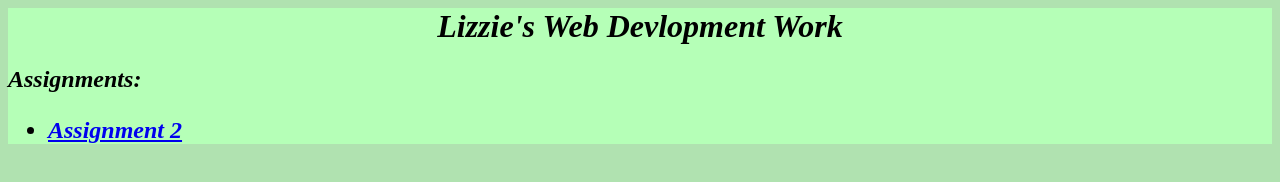
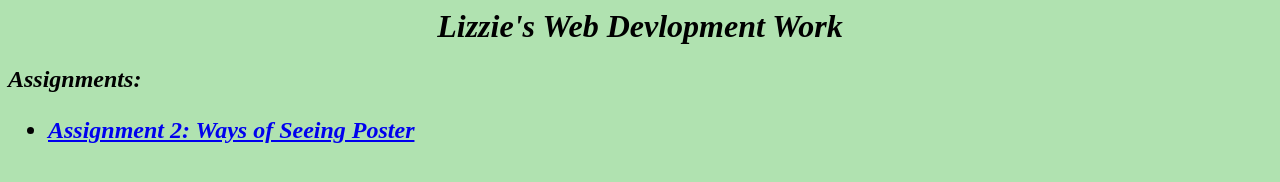
Before and after one commit to lizziejengland/lizziejengland.github.io, a plain HTML site: page index.html in a window 1280 px wide. Drawn offline with Linux system fonts and the light colour scheme.

Commit message:
something

```diff
--- a/index.html
+++ b/index.html
@@ -4,7 +4,7 @@
 
 	</head>
 	<body style="background-color: rgb(176, 226, 176)">
-        <main style ="background-color: rgb(181, 255, 183); text-align: center;">
+        <main style ="background-color: rgb(176, 226, 176); text-align: center;">
             <p>
                 <h1><i>
                     Lizzie's Web Devlopment Work
@@ -14,7 +14,7 @@
                     <ul style = "text-align: left;">
                         <li style = "text-align: left;">
                             <a href ="file:///Users/lizzieengland/Desktop/webdev/lizziejengland.github.io/assignment2.html">
-                                Assignment 2</a>
+                                Assignment 2: Ways of Seeing Poster</a>
                         </li>
                     </ul>
                 </i> </h2>
```
Also changed, not shown: assignment2.html (+1 -1 lines).
